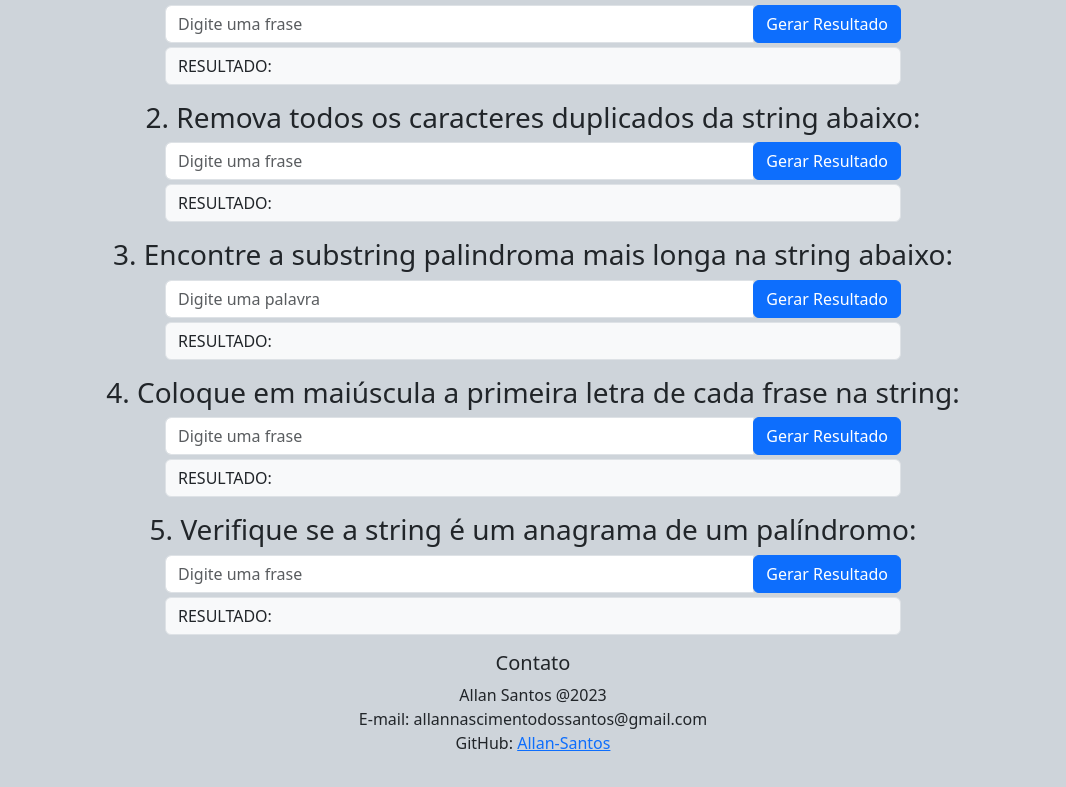
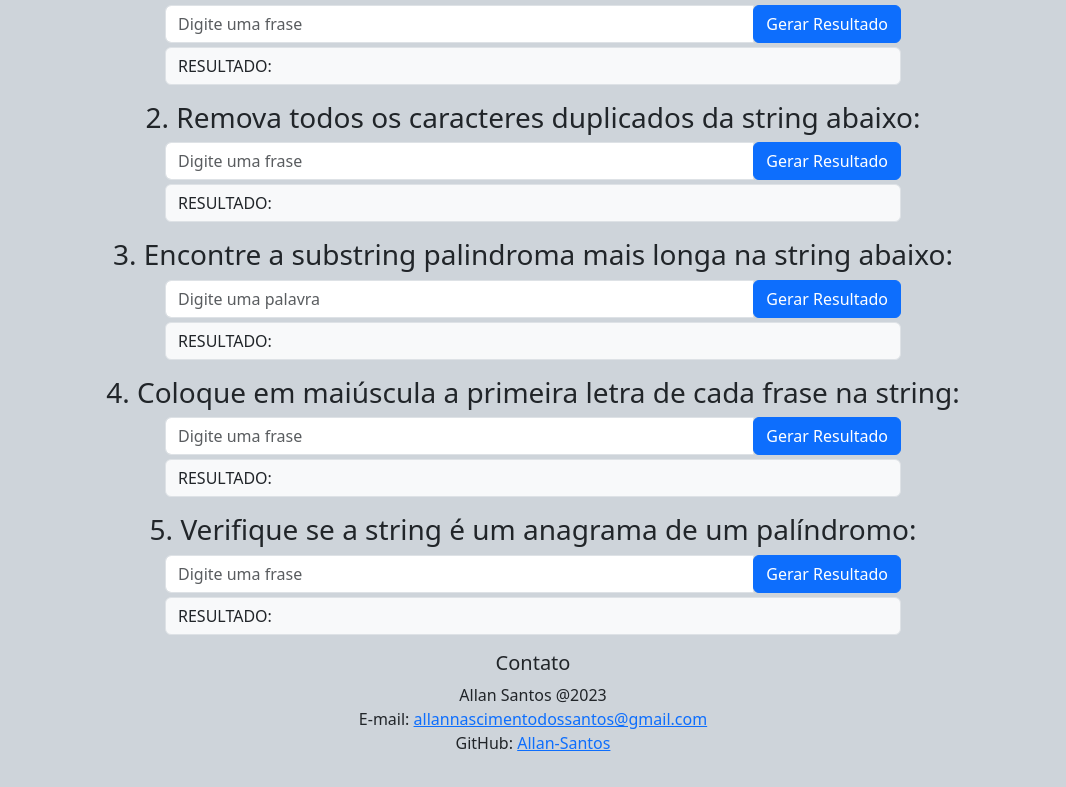
Before and after one commit to AllanSantos-DV/Exercicios_Estagio, a plain HTML site: page index.html in a window 1280 px wide. Shown: the part 101-888 px from the top of the page, without its empty margins (107-1173 px from the left). Drawn offline with nearby package versions, Linux system fonts and the light colour scheme.

Commit message:
Update index.html
Adcioando link para email.

```diff
--- a/index.html
+++ b/index.html
@@ -98,7 +98,7 @@
 
             <div class="form-group">
                 <label for="email">E-mail:</label>
-                <span>allannascimentodossantos@gmail.com</span>
+                <a href="allannascimentodossantos@gmail.com">allannascimentodossantos@gmail.com</a>
             </div>
 
             <div class="form-group">
```
